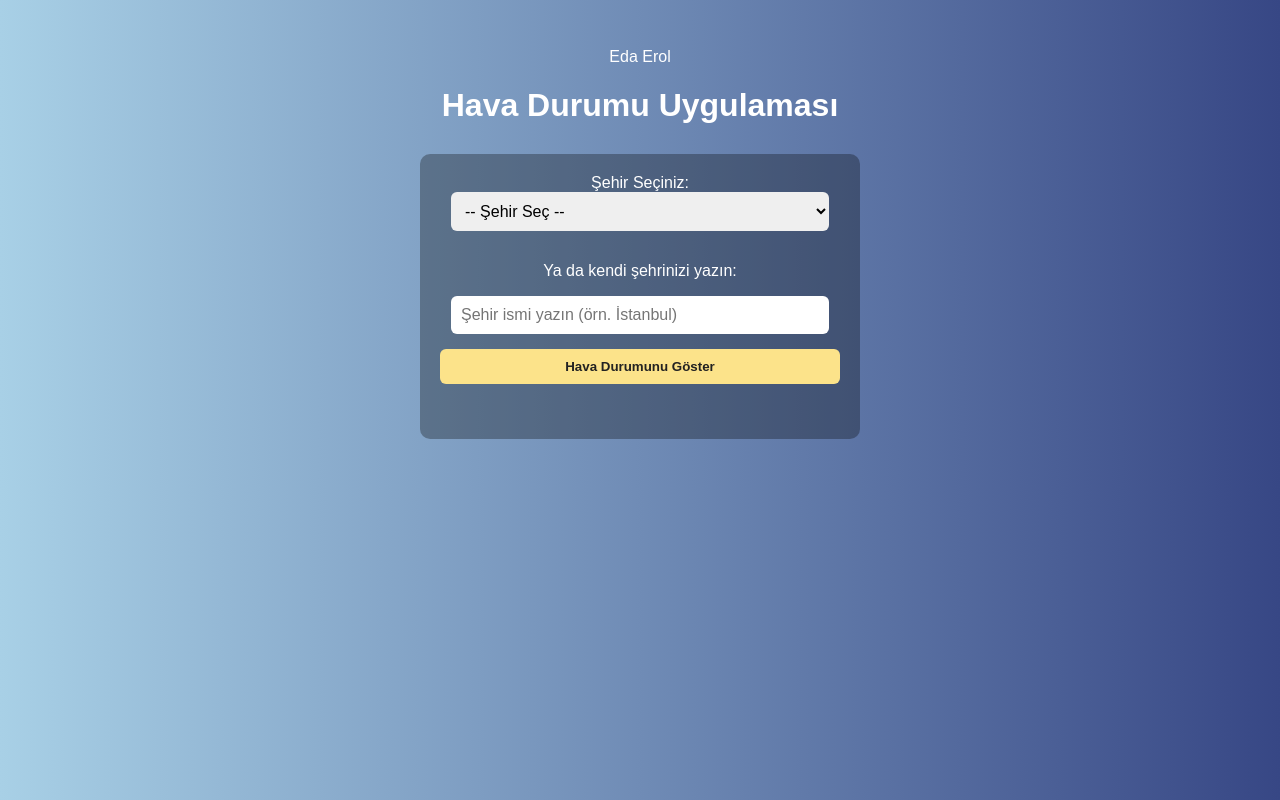
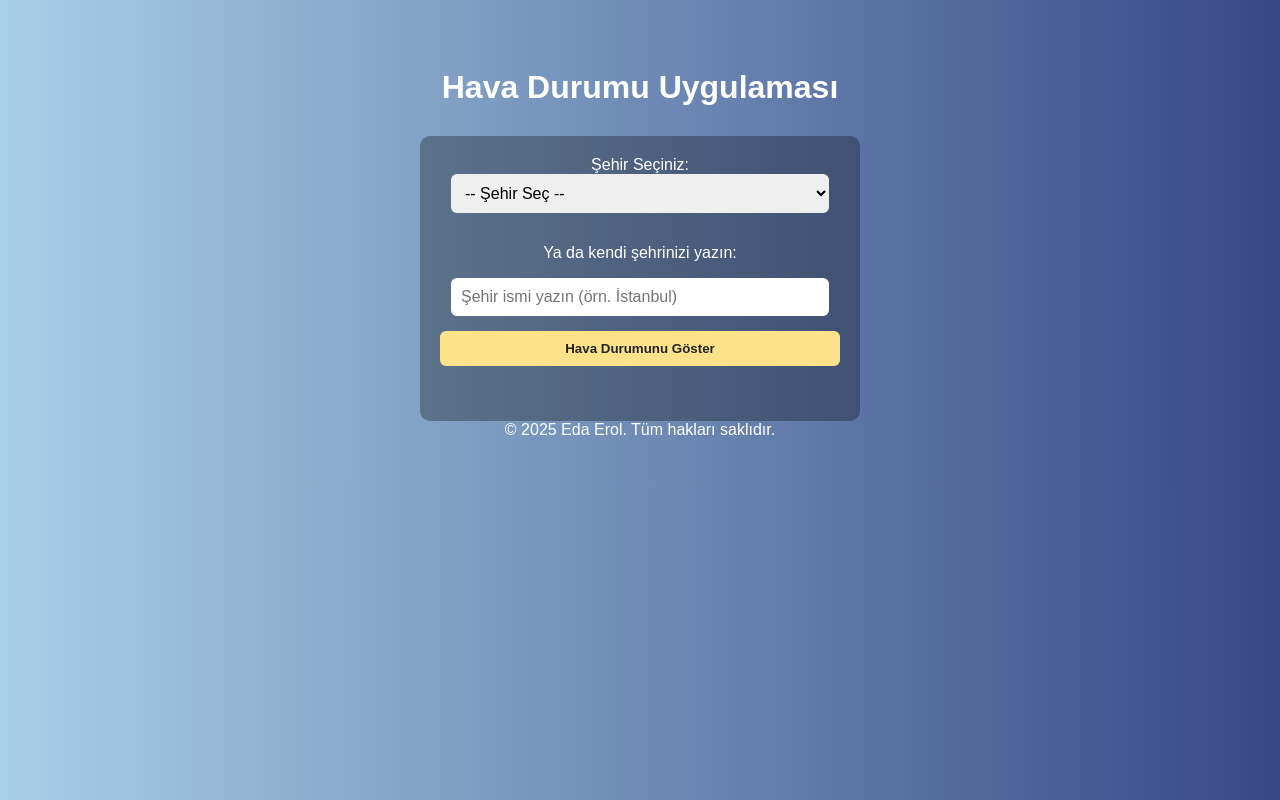
Before and after one commit to edaaerol/hava-durumu, a plain HTML site: page index.html in a window 1280 px wide. Drawn offline with Linux system fonts and the light colour scheme.

Commit message:
Update index.html

```diff
--- a/index.html
+++ b/index.html
@@ -64,7 +64,6 @@
   </style>
 </head>
 <body>
-<footer class="footer-brand">Eda Erol</footer>
 
   <h1>Hava Durumu Uygulaması</h1>
 
@@ -90,5 +89,8 @@
 
   <script src="script.js"></script>
 
+  <footer class="footer-brand">
+    &copy; 2025 Eda Erol. Tüm hakları saklıdır.
+  </footer>
 </body>
 </html>
```
